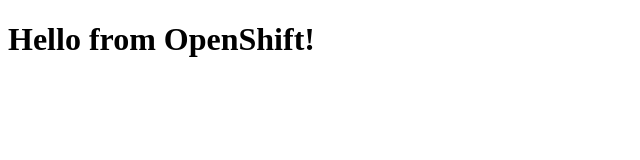
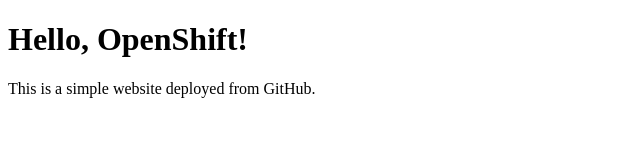
Before and after one commit to zawad-ux/web, a plain HTML site: page index.html in a window 1280 px wide. Shown: the whole page, without its empty margins (0-640 px from the left). Drawn offline with Linux system fonts and the light colour scheme.

Commit message:
Add simple HTML website

```diff
--- a/index.html
+++ b/index.html
@@ -1,9 +1,10 @@
 <!DOCTYPE html>
 <html>
 <head>
-    <title>My Simple Web</title>
+  <title>My Simple Website</title>
 </head>
 <body>
-    <h1>Hello from OpenShift!</h1>
+  <h1>Hello, OpenShift!</h1>
+  <p>This is a simple website deployed from GitHub.</p>
 </body>
 </html>
```
